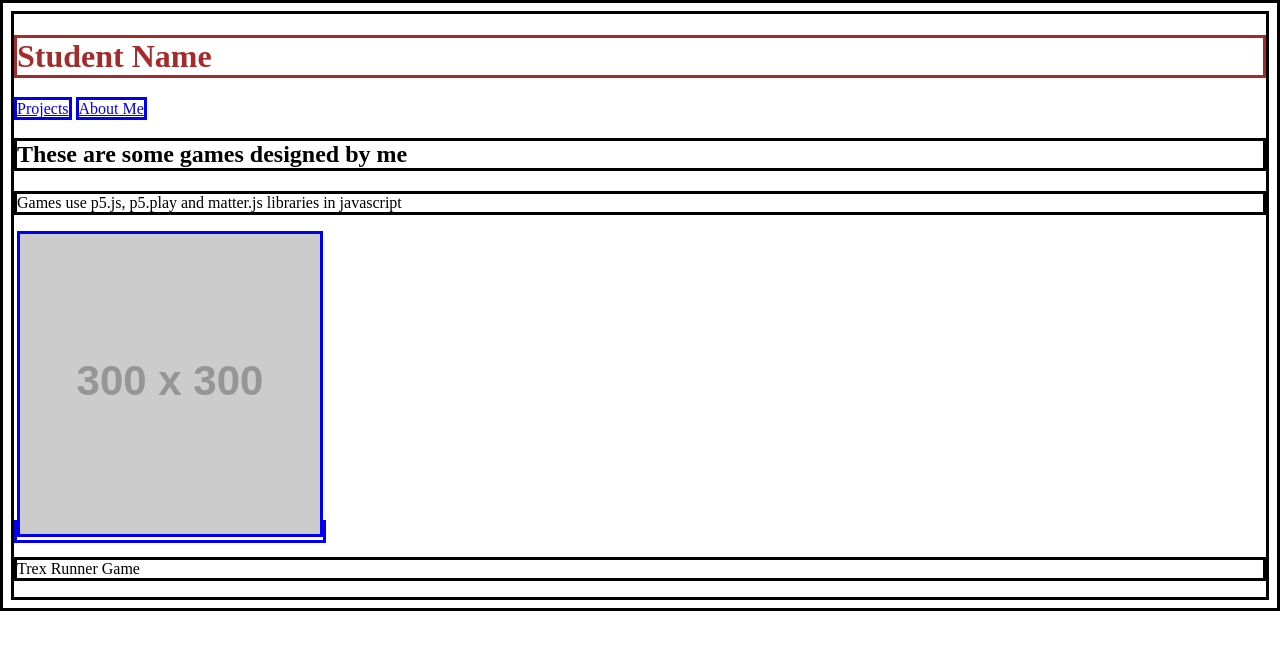
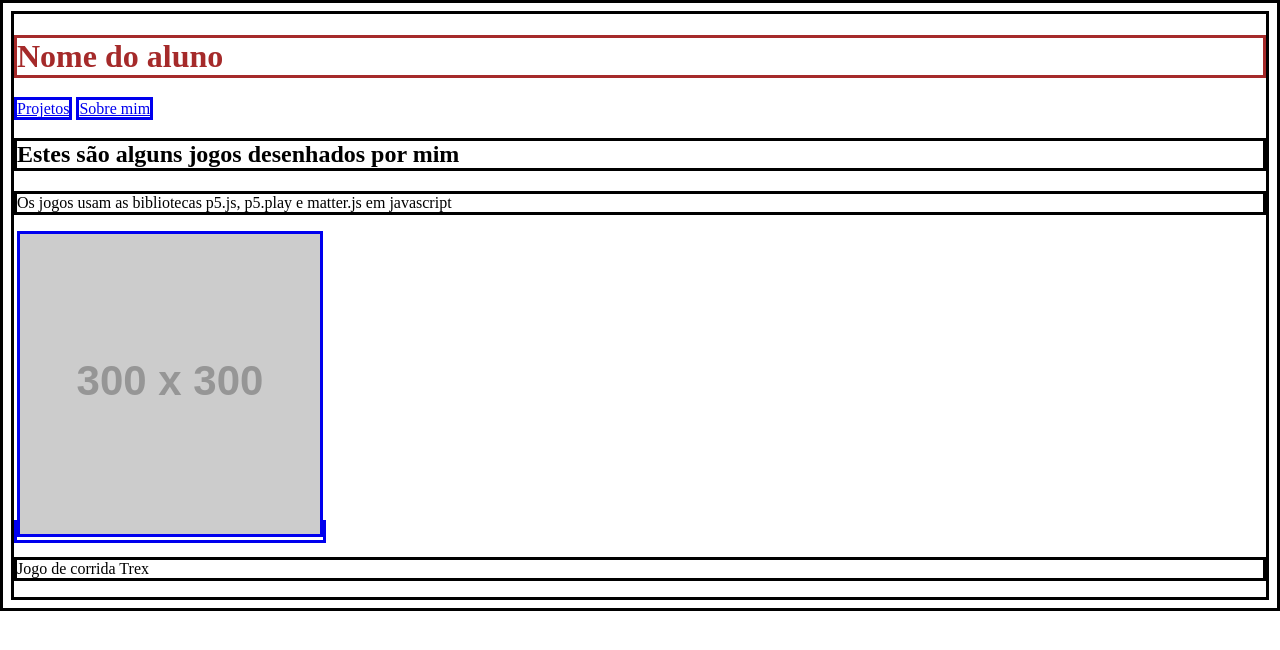
Before and after one commit to lucasbezerra1/ssfdg49-aad3quesol, a plain HTML site: page index.html in a window 1280 px wide. Drawn offline with Linux system fonts and the light colour scheme; placeholder pictures from the web are drawn by us.

Commit message:
Update index.html

```diff
--- a/index.html
+++ b/index.html
@@ -1,7 +1,7 @@
 <!DOCTYPE HTML>
 <html>
     <head>
-        <title>My Portfolio page</title>
+        <title>site Meu Portfólio</title>
         <style>
             h1 {
                 color: brown;
@@ -14,15 +14,15 @@
     </head>
 
     <body>
-        <h1>Student Name</h1>
-        <a href="index.html">Projects</a>
-        <a href="aboutme.html">About Me</a>
+        <h1>Nome do aluno</h1>
+        <a href="index.html">Projetos</a>
+        <a href="aboutme.html">Sobre mim</a>
 
-        <h2>These are some games designed by me</h2>
-        <p>Games use p5.js, p5.play and matter.js libraries in javascript</p>
+        <h2>Estes são alguns jogos desenhados por mim</h2>
+        <p>Os jogos usam as bibliotecas p5.js, p5.play e matter.js em javascript</p>
 
         <a href = "https://editor.p5js.org/whitehatjr/present/ePJrHCACM"><img src="https://via.placeholder.com/300"/></a>
-        <p>Trex Runner Game</p>
+        <p>Jogo de corrida Trex</p>
 
     </body>
 </html>
```
